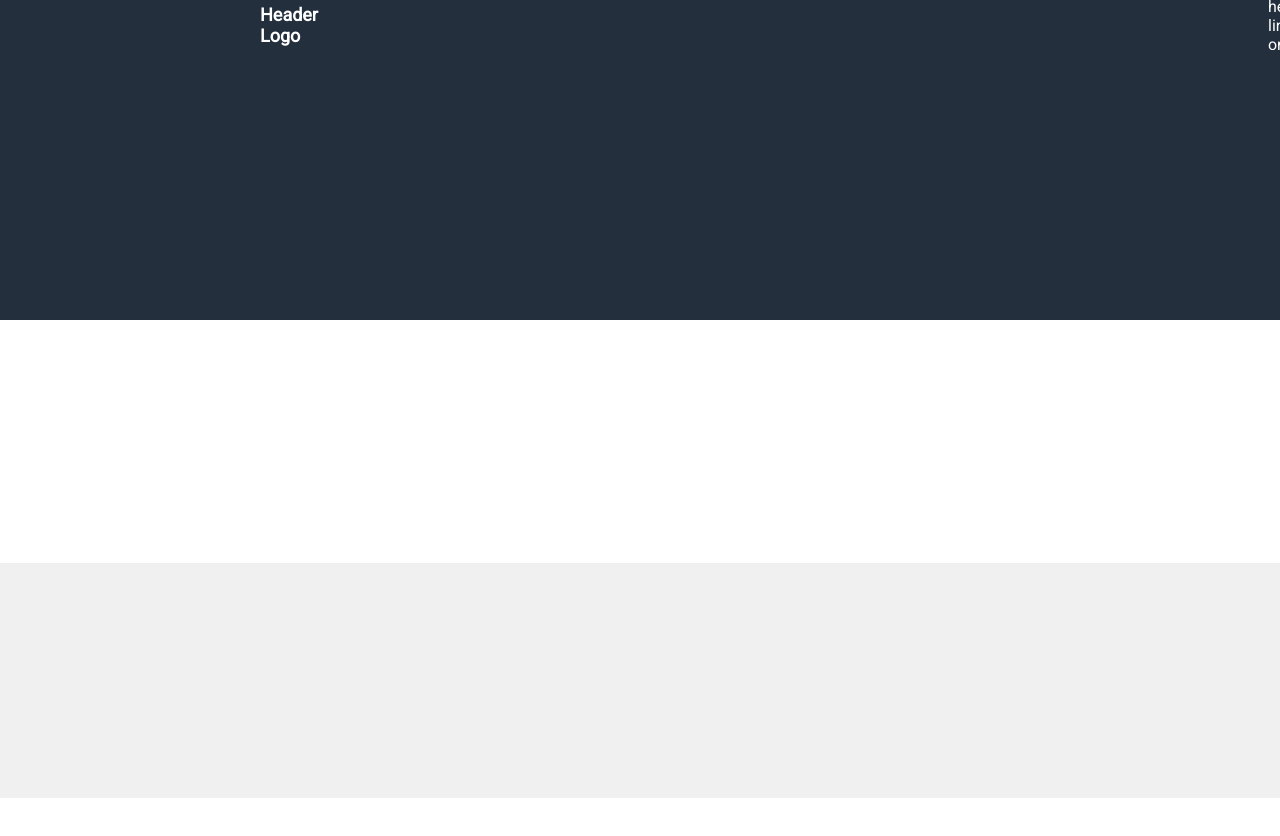
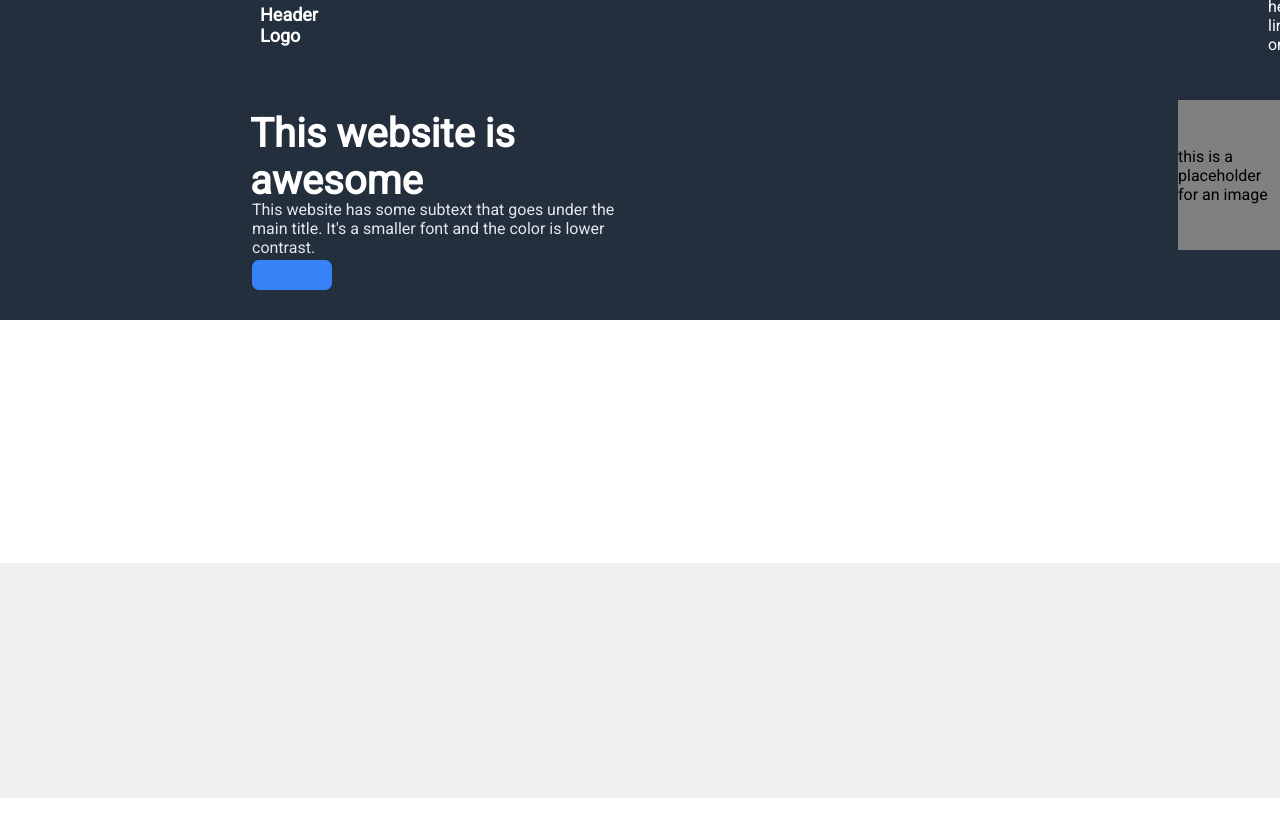
Before and after one commit to ryan2068/Odin-Landing-Page, a plain HTML site: page index.html in a window 1280 px wide. Shown: the top 836 px of the page. Drawn offline with Linux system fonts and the light colour scheme.

Commit message:
add 'sign up'

```diff
--- a/index.html
+++ b/index.html
@@ -10,7 +10,18 @@
     <body>
         <div class="section-1">
             <div class="container-1">
-                <div class ="body-box-1"></div>
+                <div class ="body-box-1">
+                    <div class="subtext-website-container">
+                        <strong class="this-website">This website is awesome</strong>
+                        <div class="subtext">This website has some subtext that goes under the main title. It's a smaller font and the color is lower contrast.</div>
+                        <div class="signup-background">
+                            <div class="signup-text"></div>
+                        </div>
+                    </div>
+                    <div class="image-placeholder">
+                        <div class="placeholder-text">this is a placeholder for an image</div>
+                    </div>
+                </div>
                 <div class ="body-box-2"></div>
                 <div class ="body-box-3"></div>
                 <div class ="body-box-4"></div>
--- a/stylesheet.css
+++ b/stylesheet.css
@@ -36,6 +36,7 @@ body {
     width: 100%;
     flex-direction: column-reverse;
 
+
 }
 
 .links {
@@ -44,6 +45,7 @@ body {
     margin-left: 950px;
     gap: 15px;
     color: white;
+
 }
 
 .container-1 {
@@ -51,6 +53,7 @@ body {
     height: 100%;
     width: 100%;
     flex-direction: column;
+
 }
 
 .body-box-1 {
@@ -79,12 +82,68 @@ body {
 
 .body-box-4 {
     display: flex;
-    width: 100%px;
+    width: 100%;
     height: 205px;
     background-color: white;
 
-}*/
+
+}
 
 .header-text {
     font-weight: 700;
 }
+
+.subtext-website-container {
+    display: flex;
+    width: 700px;
+    height: 260px;
+    flex-direction: column;
+
+
+}
+
+.this-website {
+    display: flex;
+    padding: 60px;
+    color: white;
+    font-size: 40px;
+    width: 300px;
+    height: 30px;
+    padding-left: 250px;
+
+}
+
+.subtext {
+    color: #e5e7eb;
+    margin-right: 600px;
+    width: 370px;
+    height: 60px;
+    margin-left: 252px;
+
+}
+
+.image-placeholder {
+    display: flex;
+    flex-direction: row;
+    background-color: grey;
+    width: 500px;
+    height: 150px;
+    margin-left:478px;
+    margin-top: 50px;
+    justify-content: center;
+    align-items: center;
+
+}
+
+.signup-background {
+    display: flex;
+    background-color: #3882f8;
+    width: 80px;
+    height: 30px;
+    flex-direction: row;
+    margin-left: 252px;
+    border-radius: 7px;
+
+
+
+}
```
